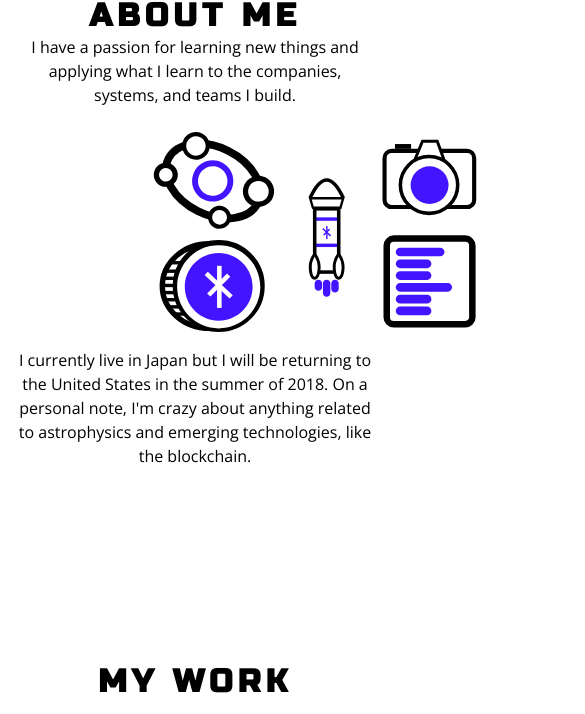
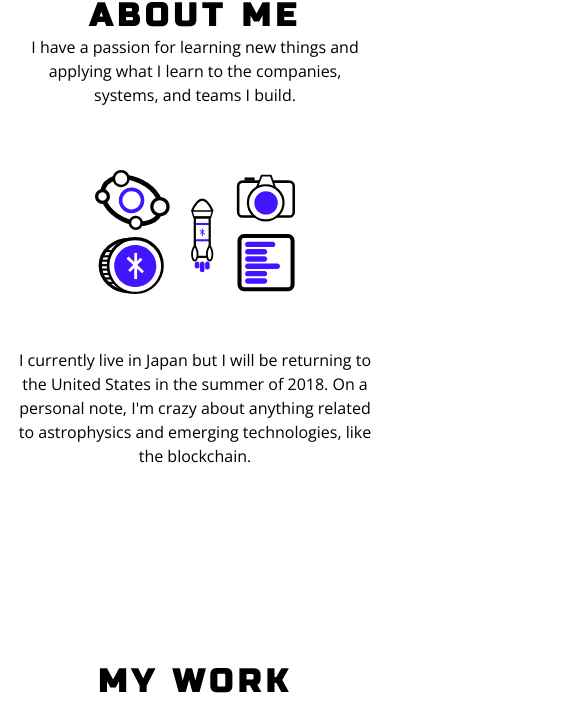
Before and after one commit to nathanspencer/nathanspencer, a plain HTML site: page index.html in a window 390 px wide. Shown: the part 1017-1731 px from the top of the page, 585 px wide, since content can reach past the window. Drawn offline with nearby package versions, Linux system fonts and the light colour scheme.

Commit message:
Adjusted icon width
Reduced the "aboutmeicons" width to improve mobile readability.

```diff
--- a/index.html
+++ b/index.html
@@ -65,9 +65,9 @@
           <div class="col-lg-8 mx-auto">
             <h2>About Me</h2>
             <p>I have a passion for learning new things and applying what I learn to the companies, systems, and teams I build.</p>
-               <ul class="list-inline about-me-buttons">
+               <ul class="list-inline banner-social-buttons">
                <li class="list-inline-item">
-               <img class="animated zoomInDown" src="images/aboutmeicons.svg" alt="NATHAN SPENCER" height="200" width="600"></img>
+               <img class="animated zoomInDown" src="images/aboutmeicons.svg" alt="NATHAN SPENCER" height="200" width="200"></img>
                </li>
                </ul>
             <p>I currently live in Japan but I will be returning to the United States in the summer of 2018. On a personal note, I'm crazy about anything related to astrophysics and emerging technologies, like the blockchain.</p>
```
